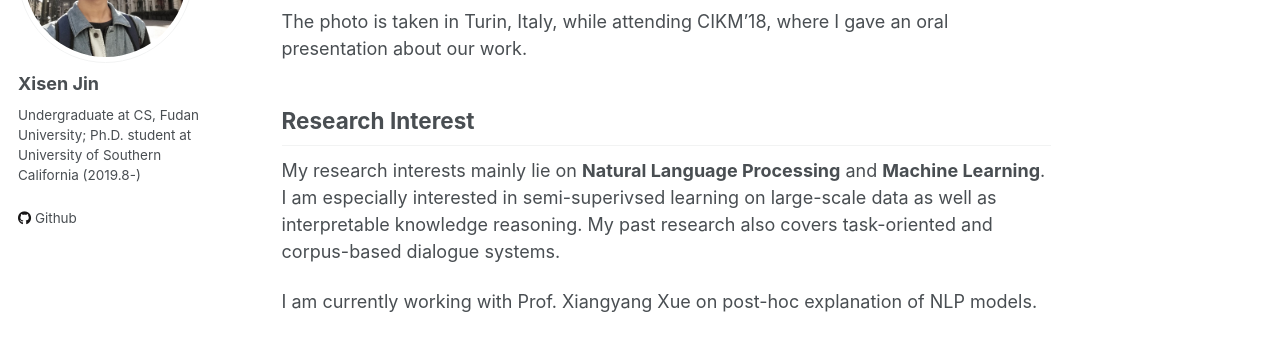
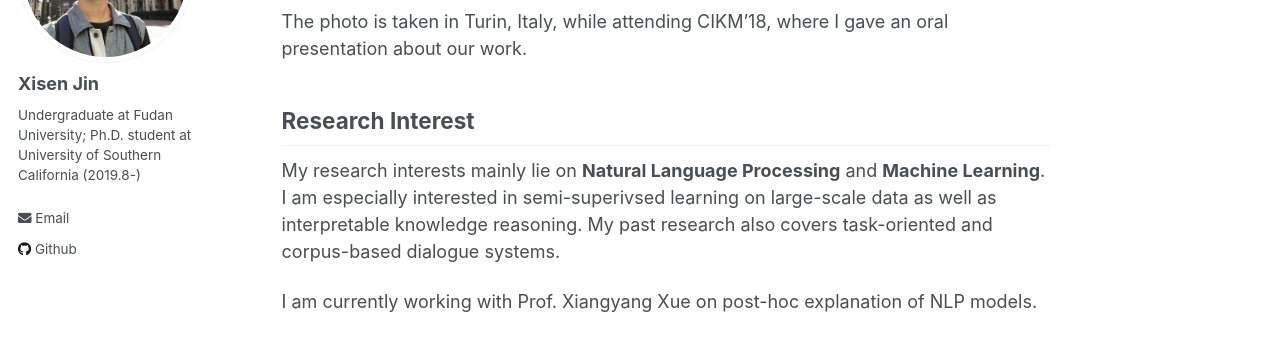
Before and after one commit to AuCson/aucson.github.io, a Jekyll site: the page built from _pages/about.md, in a window 1280 px wide. Shown: the part 230-573 px from the top of the page. Built offline with Jekyll 4.4.1, drawn with Linux system fonts in a browser that asks for light colours; some of the changed lines change nothing that is shown.

Commit message:
fix email

```diff
--- a/_config.yml
+++ b/_config.yml
@@ -10,7 +10,7 @@ locale                   : "en-US"
 title                    : "Xisen Jin"
 title_separator          : "-"
 name                     : &name "Xisen Jin"
-description              : &description "Undergraduate in Fudan University"
+description              : &description "Undergraduate at Fudan University"
 url                      : https://aucson.github.io # the base hostname & protocol for your site e.g. "https://mmistakes.github.io"
 baseurl                  : "" # the subpath of your site, e.g. "/blog"
 repository               : "academicpages/academicpages.github.io"
@@ -82,12 +82,12 @@ analytics:
 author:
   name             : "Xisen Jin"
   avatar           : "self.jpg"
-  bio              : "Undergraduate at CS, Fudan University; Ph.D. student at University of Southern California (2019.8-)"
+  bio              : "Undergraduate at Fudan University; Ph.D. student at University of Southern California (2019.8-)"
   location         : #"Location"
   employer         :
   pubmed           : #"https://www.ncbi.nlm.nih.gov/pubmed/?term=john+snow"
   googlescholar    : #"http://yourfullgooglescholarurl.com"
-  email            :
+  email            : "xisenjin usc edu"
   researchgate     :  # example: "https://www.researchgate.net/profile/yourprofile"
   uri              :
   bitbucket        :
```
